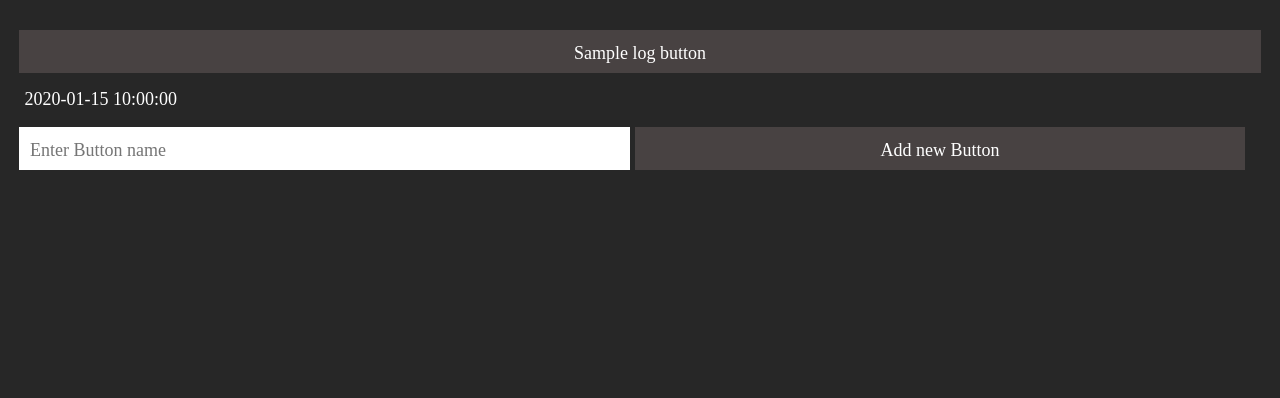
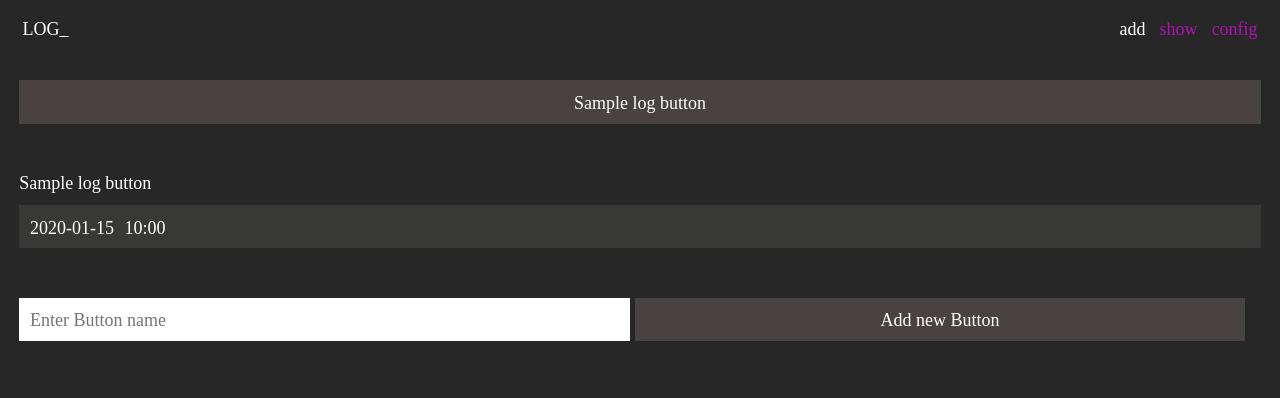
Before and after one commit to axani/CustomLogger, a Django app: template CustomLogger/logger/templates/logger/index.html in a window 1280 px wide. Shown: the top 398 px of the page. Run offline with Django 3.2, Linux system fonts and the light colour scheme; the template is opened without the code that fills it: most values are stand-ins (such as "Sample title", 1, 10 or a date in 2020); data that the repository does not hold is empty; some libraries are stand-ins or nearby versions; some web fonts are replaced.

Commit message:
More styling

```diff
--- a/CustomLogger/logger/static/css/main.css
+++ b/CustomLogger/logger/static/css/main.css
@@ -20,11 +20,28 @@
 }
 
 /* HELPERS */
+
 * {
     box-sizing: border-box;
 }
 
 /* UI */
+.ui_pull_left {
+    float: left;
+}
+
+.ui_pull_right {
+    float: right;
+}
+
+.ui_pull_clear {
+    clear: both;
+    overflow: hidden;
+}
+
+.messages {
+    margin-right: 1.2rem;
+}
 
 .message {
     font-family: 'LL Grey Regular';
@@ -43,6 +60,11 @@
 }
 .error {
     background-color: #ff7600;
+}
+
+.label_medium {
+    width: 10ch;
+    display: inline-block;
 }
 
 input {
@@ -68,6 +90,11 @@ input[type=text] {
 input[type=submit] {
     background-color: #484242;
     color: white;
+    cursor: pointer;
+}
+
+input[type=submit]:hover {
+    color: #b113b1;
 }
 
 .input_full {
@@ -91,8 +118,8 @@ strong {
     font-family: 'LL Grey Medium';
 }
 
-p, form {
-    padding: 0.6em 0;
+p, form, ul {
+    padding: 0 0 0.6em 0;
 }
 
 a {
@@ -103,6 +130,52 @@ li {
     padding: 0.3em;
 }
 
+ul.striped li {
+    padding: 0.7em 0.6em 0.5em 0.6em;
+
+}
+
+ul.striped li:nth-child(odd) {
+    background-color: #383837;
+}
+
+h1, h2 {
+    font-family: 'LL Grey Medium';
+}
+
+h1 {
+    text-transform: uppercase;
+}
+
+h2 {
+    margin-bottom: 0.6em;
+}
+
+.header {
+    padding: 1.2rem 1.4rem;
+    vertical-align: top;
+}
+
 .content {
-    padding: 1.2rem;
+    padding: 0.6rem 1.2rem;
 }
+
+.content_container {
+    margin-bottom: 2.4rem;
+}
+
+.menu {
+}
+
+.menu_item {
+    display: inline-block;
+    padding: 0 0 0 0.6rem;
+}
+
+.menu_item a {
+    text-decoration: none;
+}
+
+.menu_item.active a {
+    color: white;
+}
--- a/CustomLogger/logger/templates/logger/base.html
+++ b/CustomLogger/logger/templates/logger/base.html
@@ -8,9 +8,15 @@
     <link rel="stylesheet" href="https://cdnjs.cloudflare.com/ajax/libs/meyer-reset/2.0/reset.min.css"/>
     <link rel="stylesheet" href="{% static 'css/main.css' %}"/>
 
+
 </head>
 
 <body>
+<div class="header ui_pull_clear">
+    <h1 class="ui_pull_left">Log_</h1>
+    {% block menu %}
+    {% endblock %}
+</div>
 
 {% block messages %}
     {% if messages %}
@@ -22,6 +28,7 @@
     {% endif %}
 {% endblock %}
 
+
 <div class="content">
     {% block content%}
     {% endblock %}
--- a/CustomLogger/logger/templates/logger/index.html
+++ b/CustomLogger/logger/templates/logger/index.html
@@ -1,24 +1,45 @@
 {% extends 'logger/base.html' %}
 
+{% block menu %}
+    <ul class="menu ui_pull_right">
+            <li class="menu_item active"><a href="#" data-action="menu_add">add</a></li>
+            <li class="menu_item"><a href="#" data-action="menu_show">show</a></li>
+            <li class="menu_item"><a href="#" data-action="menu_config">config</a></li>
+    </ul>
+{% endblock %}
+
 {% block content%}
+    <div id="add" class="content_container">
         {% for log_button in data.log_buttons %}
             <form action="{% url 'logger:log' %}" method="post">
                 {% csrf_token %}
                 <input type="hidden" name="log_button_id" value="{{log_button.id}}"/>
                 <input class="input_full" type="submit" value="{{log_button.name}}" />
             </form>
-        <ul>
-            {% for log_entry in data.log_entries %}
+        {% endfor %}
+    </div>
+    <div id="add" class="content_container">
+        {% for log_button in data.log_buttons %}
+            <h2> {{log_button.name}}</h2>
+            <ul class="striped content_container">
+                {% for log_entry in data.log_entries reversed %}
                     {% if log_entry.initiating_button_id == log_button.id %}
-                    <li>{{log_entry.date|date:'Y-m-d H:i:s'}}</li>
+                        <li>
+                            <span class="label_medium">{{log_entry.date|date:'Y-m-d'}}</span>
+                            <span>{{log_entry.date|date:'H:i'}}</span>
+                        </li>
                     {% endif %}
                 {% endfor %}
+                <!-- TODO: Show something if list is empty -->
             </ul>
         {% endfor %}
+    </div>
+    <div id="config" class="content_container">
         <form action="{% url 'logger:add_log_button' %}" method="post">
             {% csrf_token %}
             <input type="hidden" name="token_id" value="{{token.id}}"/>
             <input class="input_half" type="text" name="button_name" placeholder="Enter Button name" />
             <input class="input_half" type="submit" value="Add new Button" />
         </form>
+    </div>
 {% endblock %}
--- a/CustomLogger/tokenizer/templates/tokenizer/index.html
+++ b/CustomLogger/tokenizer/templates/tokenizer/index.html
@@ -1,4 +1,7 @@
 {% extends 'logger/base.html' %}
+
+
+
 
 {% block content%}
     <form action="{% url 'tokenizer:create' %}" method="post">
--- a/CustomLogger/tokenizer/views.py
+++ b/CustomLogger/tokenizer/views.py
@@ -13,10 +13,6 @@ def index(request):
     return render(request, 'tokenizer/index.html')
 
 def token_page(request, entered_token):
-    messages.info(request, 'apelest aliqu')
-    messages.success(request, 'Officia volori nobis eaque eatempo reperit re sequoditat es essit ipsum qui in none eum Faccum ello Oficientur, ipsus, coriani mporepe Rioritios ut etur rest, eum, is Unt as explace rorerio que volupta sit, comnisci Sapelest alique Prestrum acesento demqui consequia Veli')
-    messages.warning(request, 'ani mporepe Rioritios ut etur rest, eum, is Unt as explace rorerio que')
-    messages.error(request, 'rio que volupta sit, comnisci Sapelest alique Prestrum acesento demqui ')
     token = get_object_or_404(Token, token=entered_token)
     #return render(request, 'tokenizer/token_page.html', {'token': entered_token})
     # Use Logger App from here
```
Lines whose indentation alone changed are shown as unchanged.
